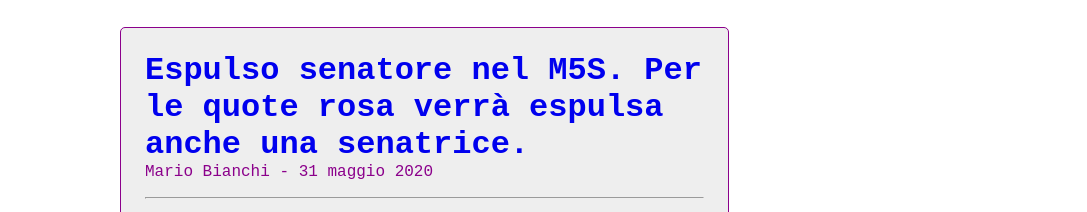
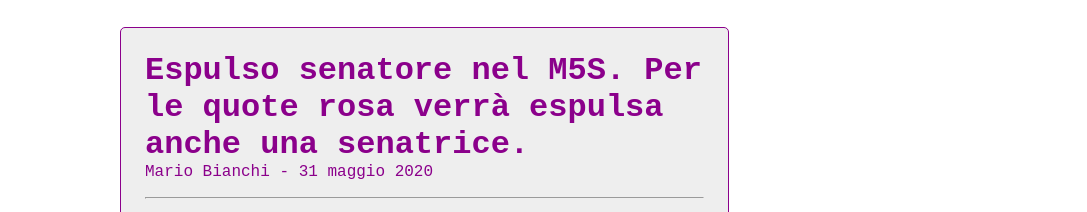
Before and after one commit to frandiben/blognews, a plain HTML site: page index.html in a window 1280 px wide. Shown: the part 525-737 px from the top of the page, without its empty margins (96-1183 px from the left). Drawn offline with Linux system fonts and the light colour scheme.

Commit message:
modifica colore link

```diff
--- a/style.css
+++ b/style.css
@@ -167,4 +167,5 @@
 article a,
 .random a {
     text-decoration: none;
+    color: darkmagenta;
 }
```
